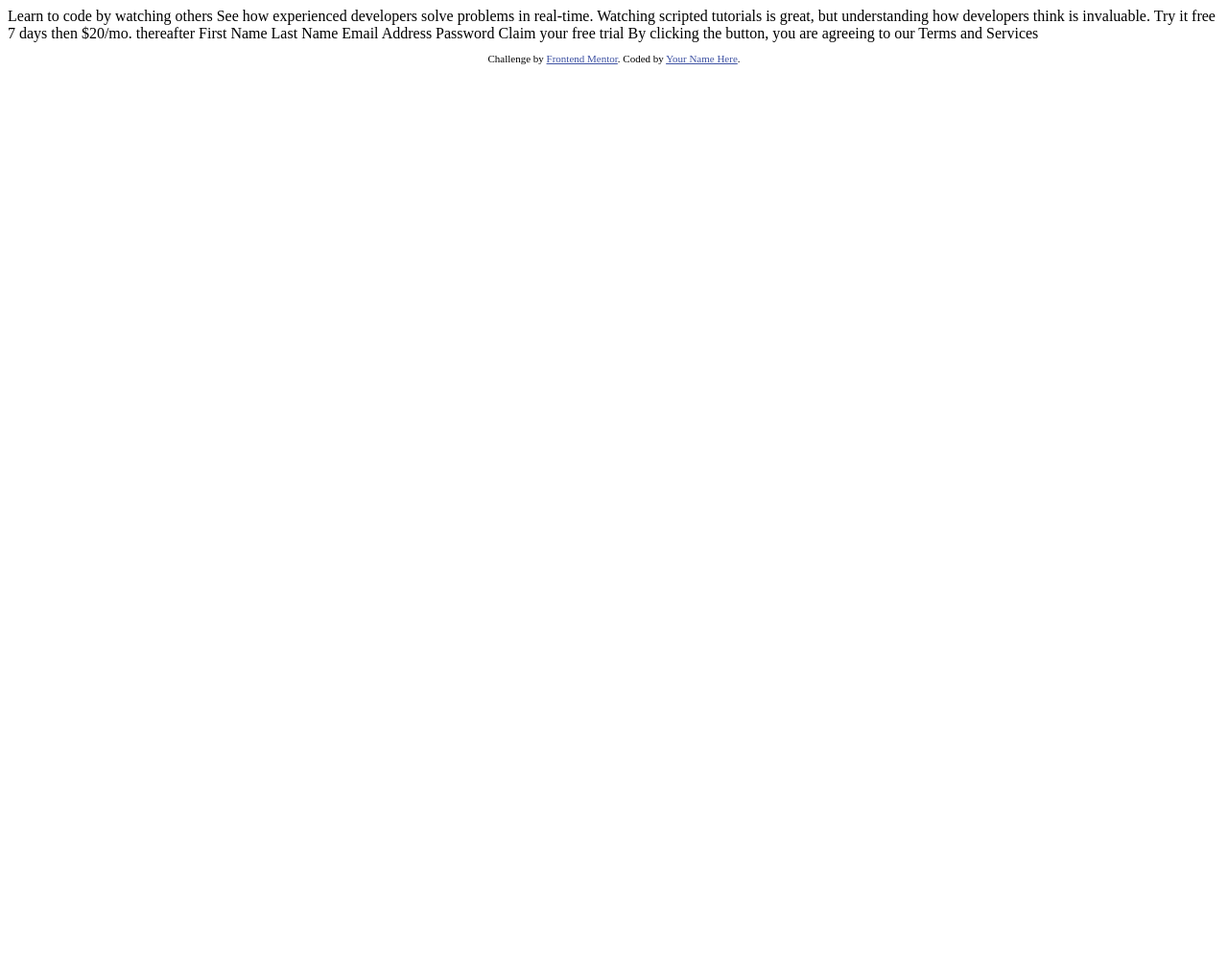
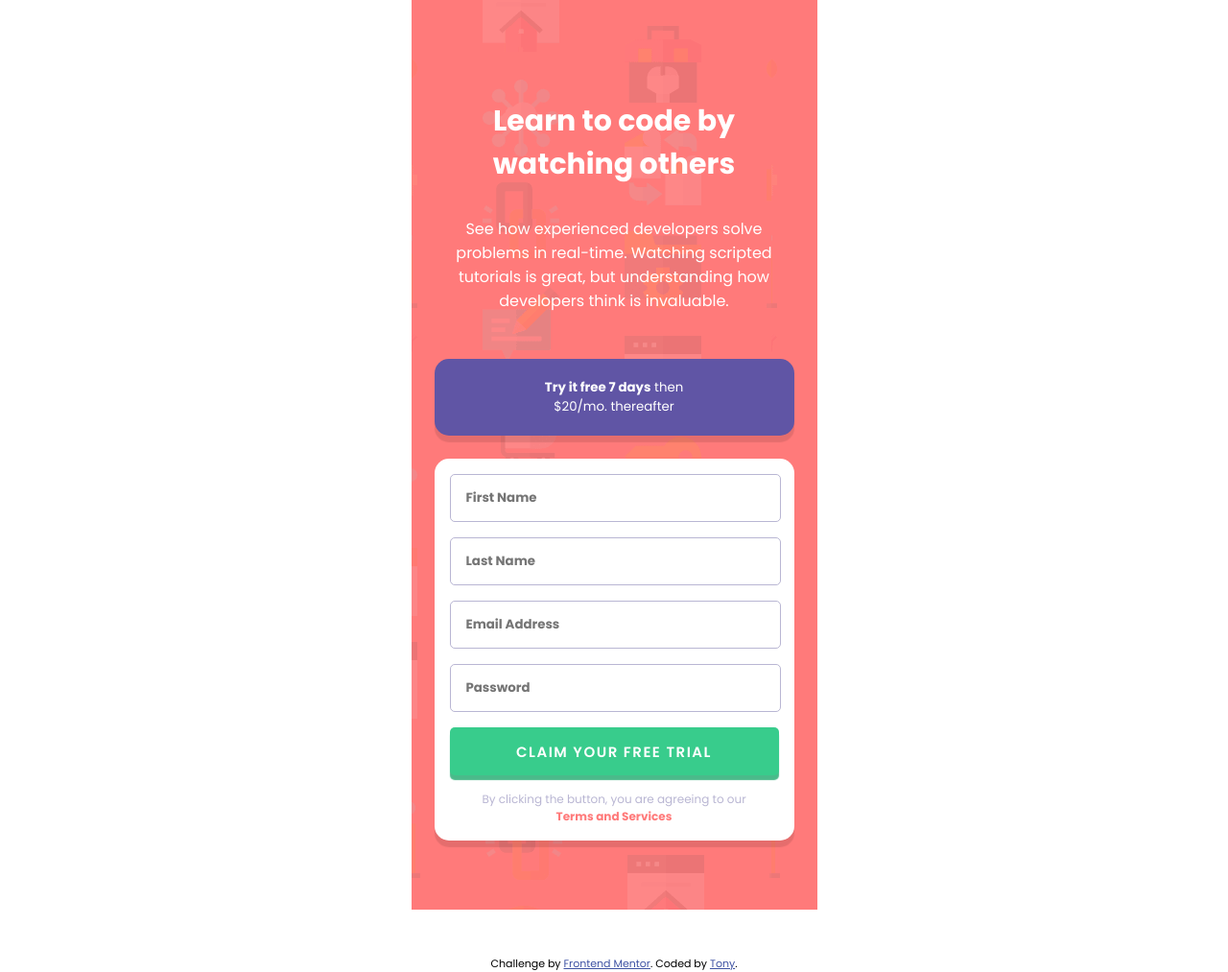
Before and after one commit to GAA-ArRocK/Intro-component-with-signup-form-master, a plain HTML site: page index.html in a window 1280 px wide. Shown: the whole page at 96% size. Before the commit the page ends 800 px from the top, so only its background shows below. Drawn offline with Linux system fonts and the light colour scheme.

Commit message:
Доделанная мобильная версия на 375 пикселей
Сделан интерфейс, проверка данных и ошибки

```diff
--- a/index.html
+++ b/index.html
@@ -5,38 +5,59 @@
   <meta name="viewport" content="width=device-width, initial-scale=1.0"> <!-- displays site properly based on user's device -->
 
   <link rel="icon" type="image/png" sizes="32x32" href="./images/favicon-32x32.png">
+  <link rel="stylesheet" href="styles.css">
 
   <title>Frontend Mentor | Intro component with sign up form</title>
 
-  <!-- Feel free to remove these styles or customise in your own stylesheet 👍 -->
-  <style>
-    .attribution { font-size: 11px; text-align: center; }
-    .attribution a { color: hsl(228, 45%, 44%); }
-  </style>
 </head>
 <body>
+  <div class="mainBox">
+    <div class="topPart">
+      <div class="topTitle">
+        Learn to code by <br> watching others
+      </div>
+      <div class="topText">
+        See how experienced developers solve problems in real-time. Watching scripted tutorials is great,
+        but understanding how developers think is invaluable.
+      </div>
+    </div>
+    <div class="botPart">
+      <button class="tryFree"> <span>Try it free 7 days</span> then<br>$20/mo. thereafter</button>
+      <form class="claimForm" action="">
+        <div class="inputGroup">
+          <input placeholder="First Name" class="mainInput" type="text" id="firstName">
+          <img src="./images/icon-error.svg" class="errorIcon" alt="" id="iconFN">
+          <div class="errorText" id="errorFN">Invalid name!</div>
+        </div>
+        <div class="inputGroup">
+          <input placeholder="Last Name" class="mainInput" type="text" id="lastName">
+          <img src="./images/icon-error.svg" class="errorIcon" alt="" id="iconLN">
+          <div class="errorText" id="errorLN">Invalid last name!</div>
+        </div>
+        <div class="inputGroup">
+          <input placeholder="Email Address" class="mainInput" type="email" id="email">
+          <img src="./images/icon-error.svg" class="errorIcon" alt="" id="iconMail">
+          <div class="errorText" id="errorMail">Invalid email address!</div>
+        </div>
+        <div class="inputGroup">
+          <input placeholder="Password" class="mainInput" type="password" id="password">
+          <img src="./images/icon-error.svg" class="errorIcon" alt="" id="iconPassword">
+          <div class="errorText" id="errorPassword">Invali password!</div>
+        </div>
+        <input class="claimButton" type="button" value="Claim your free trial" onclick="claimPress()">
+        <div class="claimFooter">
+          By clicking the button, you are agreeing to our <span class="ts">Terms and Services</span>
+        </div>
+      </form>
 
-  Learn to code by watching others
-
-  See how experienced developers solve problems in real-time. Watching scripted tutorials is great,
-  but understanding how developers think is invaluable.
-
-  Try it free 7 days then $20/mo. thereafter
-
-  First Name
-  Last Name
-  Email Address
-  Password
-
-  Claim your free trial
-
-  By clicking the button, you are agreeing to our Terms and Services
-
+    </div>
+  </div>
   <footer>
     <p class="attribution">
       Challenge by <a href="https://www.frontendmentor.io?ref=challenge" target="_blank">Frontend Mentor</a>.
-      Coded by <a href="#">Your Name Here</a>.
+      Coded by <a href="#">Tony</a>.
     </p>
   </footer>
+  <script src="script.js"></script>
 </body>
 </html>
--- /dev/null
+++ b/script.js
@@ -0,0 +1,70 @@
+const firstName = document.getElementById("firstName");
+const lastName = document.getElementById("lastName");
+const email = document.getElementById("email");
+const password = document.getElementById("password");
+
+const errorFirstName = document.getElementById("errorFN");
+const errorLastName = document.getElementById("errorLN");
+const errorMail = document.getElementById("errorMail");
+const errorPassword = document.getElementById("errorPassword");
+
+const iconFN = document.getElementById("iconFN");
+const iconLN = document.getElementById("iconLN");
+const iconMail = document.getElementById("iconMail");
+const iconPassword = document.getElementById("iconPassword");
+
+var mailFormat = /^\w+([\.-]?\w+)*@\w+([\.-]?\w+)*(\.\w{2,3})+$/;
+var nameFormat = /^[a-zA-Z]+$/
+
+function claimPress() {
+
+    let fStatus = 0;
+
+    if (firstName.value != "" && firstName.value.match(nameFormat)) {
+        fStatus += 1;
+        errorFirstName.classList.remove("active");
+        iconFN.classList.remove("active");
+    }
+    else {
+        errorFirstName.classList.add("active");
+        iconFN.classList.add("active");
+    }
+
+    if (lastName.value != "" && lastName.value.match(nameFormat)) {
+        fStatus += 1;
+        errorLastName.classList.remove("active");
+        iconLN.classList.remove("active");
+    }
+    else {
+        errorLastName.classList.add("active");
+        iconLN.classList.add("active");
+    }
+
+    if (email.value != "" && email.value.match(mailFormat)) {
+        fStatus += 1;
+        errorMail.classList.remove("active");
+        iconMail.classList.remove("active");
+    }
+    else {
+        errorMail.classList.add("active");
+        iconMail.classList.add("active");
+    }
+
+    if (password.value != "") {
+        fStatus += 1;
+        errorPassword.classList.remove("active");
+        iconPassword.classList.remove("active");
+    }
+    else {
+        errorPassword.classList.add("active");
+        iconPassword.classList.add("active");
+    }
+
+    if (fStatus == 4) {
+        console.log("Everything is OK!");
+    }
+    else {
+        console.log("Something is WRONG!");
+    }
+
+}
--- /dev/null
+++ b/styles.css
@@ -0,0 +1,178 @@
+@import url('https://fonts.googleapis.com/css2?family=Poppins:wght@400;500;600;700&display=swap');
+
+:root {
+
+    /* ### Primary */
+
+    --Red: hsl(0, 100%, 74%);
+    --Green: hsl(154, 59%, 51%);
+
+    /* ### Accent */
+
+    --Blue: hsl(248, 32%, 49%);
+
+    /* ### Neutral */
+
+    --Dark-Blue: hsl(249, 10%, 26%);
+    --Grayish-Blue: hsl(246, 25%, 77%);
+
+}
+
+* {
+    margin: 0;
+    padding: 0;
+    box-sizing: content-box;
+}
+
+html {
+    height: 100%;
+}
+
+body {
+    font-family: "Poppins",sans-serif;
+    font-size: 16px;
+}
+
+.mainBox {
+    max-width: 375px;
+    display: flex;
+    flex-direction: column;
+    margin: 0 auto;
+    margin-bottom: 3rem;
+    background-color: var(--Red);
+    background-image: url("./images/bg-intro-mobile.png");
+    padding: 1.5rem;
+}
+
+.topPart {
+    margin-top: 5rem;
+    text-align: center;
+    color: white;
+}
+
+.topTitle {
+    margin-bottom: 2rem;
+    font-weight: 700;
+    font-size: 30px;
+}
+
+.topText {
+    margin-bottom: 3rem;
+}
+
+.tryFree {
+    background-color: var(--Blue);
+    font-family: "Poppins", sans-serif;
+    color: white;
+    text-align: center;
+    width: 100%;
+    height: 5rem;
+    border-radius: 15px;
+    border: 0 solid transparent;
+    margin-bottom: 1.5rem;
+    box-shadow: 0px 7px 1px rgba(0, 0, 0, 0.1);
+    cursor: pointer;
+}
+
+.tryFree span {
+    font-weight: 700;
+}
+
+/* .tryFree:hover {
+    color: rgb(118, 228, 118);
+    background-color: rgb(118, 228, 118);
+} */
+
+.claimForm {
+    background-color: white;
+    border-radius: 15px;
+    padding: 1rem;
+    display: flex;
+    flex-direction: column;
+    row-gap: 1rem;
+    box-shadow: 0 7px 1px rgba(0, 0, 0, 0.1);
+    margin-bottom: 3rem;
+}
+
+.inputGroup {
+    position: relative;
+}
+
+.errorIcon {
+    display: none;
+    height: 1rem;
+    width: 1rem;
+    position: absolute;
+    left: 90%;
+    top: 25%;
+    z-index: 100;
+}
+
+.errorIcon.active {
+    display: block;
+}
+
+.claimForm .errorText {
+    display: none;
+    color: var(--Red);
+    font-size: 10px;
+    padding-left: 1rem;
+    font-weight: 700;
+}
+
+.claimForm .errorText.active {
+    display: block;
+}
+
+.claimForm .mainInput {
+    border-radius: 5px;
+    border: 1px solid var(--Grayish-Blue);
+    height: 3rem;
+    width: 100%;
+
+    font-family: "Poppins", sans-serif;
+    font-weight: 700;
+    text-indent: 1rem;
+}
+
+.claimForm .mainInput::placeholder {
+    font-family: "Poppins", sans-serif;
+    font-weight: 700;;
+}
+
+.claimForm .claimButton {
+    background-color: var(--Green);
+    color: white;
+    font-family: "Poppins", sans-serif;
+    text-transform: uppercase;
+    font-weight: 600;
+    font-size: 15px;
+    letter-spacing: 0.1em;
+    height: 3rem;
+    border: 1px solid transparent;
+    border-radius: 5px;
+    box-shadow: 0px 5px 1px hsl(154, 45%, 51%);
+    cursor: pointer;
+}
+
+.claimFooter {
+    color: var(--Grayish-Blue);
+    text-align: center;
+    font-size: 12px;
+    padding-left: 1rem;
+    padding-right: 1rem;
+}
+
+.claimFooter span {
+    color: var(--Red);
+    font-weight: 700;
+}
+
+.attribution {
+    font-size: 11px;
+    text-align: center;
+}
+
+.attribution a {
+    color: hsl(228, 45%, 44%);
+}
```
